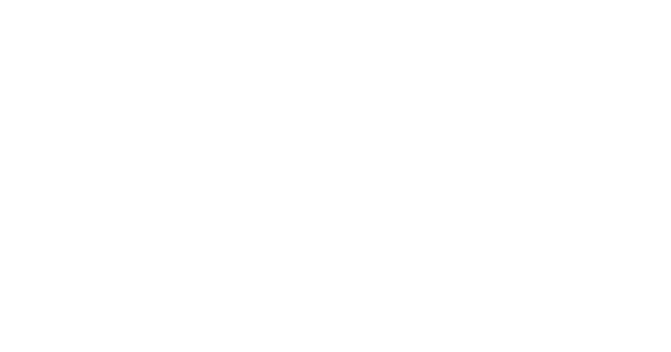
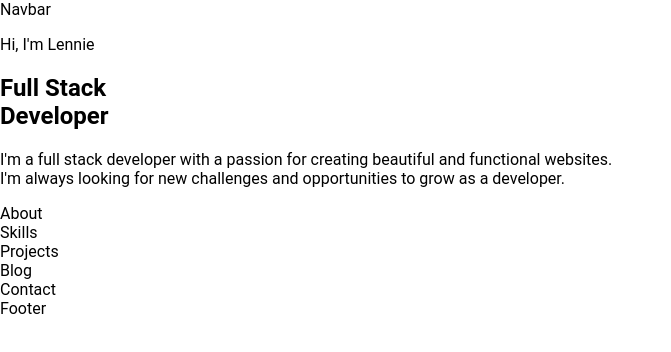
Before and after one commit to RedGh0st1/Personal-Portfolio-Website, a React (Vite) app: page / in a window 1280 px wide. Shown: the top 352 px of the page, without its empty margins (0-671 px from the left). Built offline with nearby package versions, Linux system fonts and the light colour scheme.

Commit message:
got hero to show added css to hero component

```diff
--- a/src/App.tsx
+++ b/src/App.tsx
@@ -1,14 +1,12 @@
 import "./index.css";
 import RouteProvider from "./RouteProvider/RouteProvider";
 import Navbar from "./components/Navbar/Navbar";
-import Hero from "./components/Home/Hero/Hero";
 
 function App() {
   return (
     <div className="App_container">
       <Navbar />
       <RouteProvider />
-      <Hero />
     </div>
   );
 }
--- a/src/Pages/BlogPage/BlogPage.tsx
+++ b/src/Pages/BlogPage/BlogPage.tsx
@@ -1,3 +1,10 @@
+import Blog from "../../components/Blog/Blog";
+
 export default function BlogPage() {
-  return <div>BlogPage</div>;
+  return (
+    <div>
+      This is my blog section!!!
+      <Blog />
+    </div>
+  );
 }
--- a/src/Pages/HomePage/HomePage.tsx
+++ b/src/Pages/HomePage/HomePage.tsx
@@ -4,14 +4,16 @@
 import Projects from "../../components/Projects/Projects";
 import Contact from "../../components/Contact/Contact";
 import Footer from "../../components/Footer/Footer";
+import Blog from "../../components/Blog/Blog";
 
 export default function HomePage() {
   return (
     <div>
       <Hero />
+      <About />
       <Skills />
-      <About />
       <Projects />
+      <Blog />
       <Contact />
       <Footer />
     </div>
--- /dev/null
+++ b/src/components/Blog/Blog.tsx
@@ -0,0 +1,3 @@
+export default function Blog() {
+  return <div>Blog</div>;
+}
--- /dev/null
+++ b/src/components/Home/Hero/Hero.css
@@ -0,0 +1,4 @@
+.hero-section-container {
+  background-color: #83878f;
+  display: grid;
+}
--- a/src/components/Home/Hero/Hero.tsx
+++ b/src/components/Home/Hero/Hero.tsx
@@ -1,15 +1,19 @@
+import "./Hero.css";
+// Hero component
+// This component renders the hero section of the website
+// It contains the hero title, description, and a button to view my work
+
 export default function Hero() {
   return (
-    <section id="heroSection" className="hero--section">
-      <div className="hero--section--Content-box">
-        <div className="hero--section--content">
-          <p className="hero--section--title">Hi, I'm Lennie</p>
-          <h1 className="hero--section--title">
-            <span className="hero--section--title--color">Full Stack </span>{" "}
-            <br />
+    <section id="heroSection" className="hero-section-container">
+      <div className="hero-content-box">
+        <div className="hero-content">
+          <p className="hero-section-title">Hi, I'm Lennie</p>
+          <h1 className="hero-section-title">
+            <span className="hero-title-color">Full Stack </span> <br />
             Developer
           </h1>
-          <p className="hero--section--description">
+          <p className="hero-description">
             I'm a full stack developer with a passion for creating beautiful and
             functional websites.
             <br /> I'm always looking for new challenges and opportunities to
--- a/src/index.css
+++ b/src/index.css
@@ -1,14 +1,4 @@
 :root {
-  line-height: 1.5;
-  font-weight: 400;
-
-  color-scheme: light dark;
-  color: rgba(255, 255, 255, 0.87);
-  background-color: #242424;
-
-  text-rendering: optimizeLegibility;
-  -webkit-font-smoothing: antialiased;
-  -moz-osx-font-smoothing: grayscale;
 }
 
 * {
@@ -16,13 +6,13 @@
 }
 
 body {
+  font-family: "Roboto", sans-serif;
+  -webkit-font-smoothing: "Roboto", sans-serif;
+  -moz-osx-font-smoothing: "Roboto", sans-serif;
+  font-style: normal;
   margin: 0;
-  font-family: "Roboto", sans-serif;
-  border-radius: 10px red;
-  display: grid;
-  place-items: center;
-  min-width: 320px;
-  min-height: 100vh;
+  /* border-radius: 10px solid red;
+  display: grid; */
 }
 
 .hello {
```
